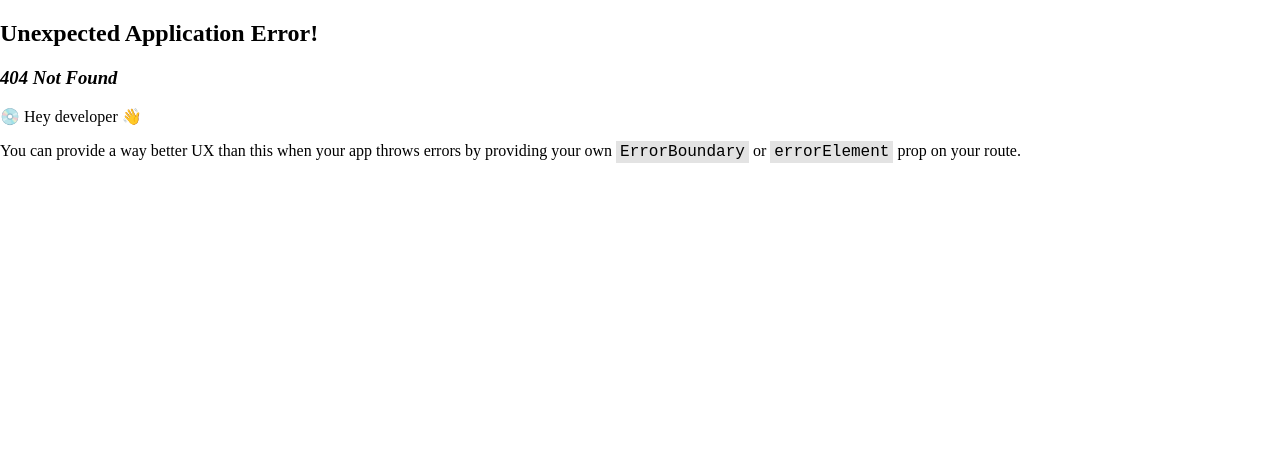
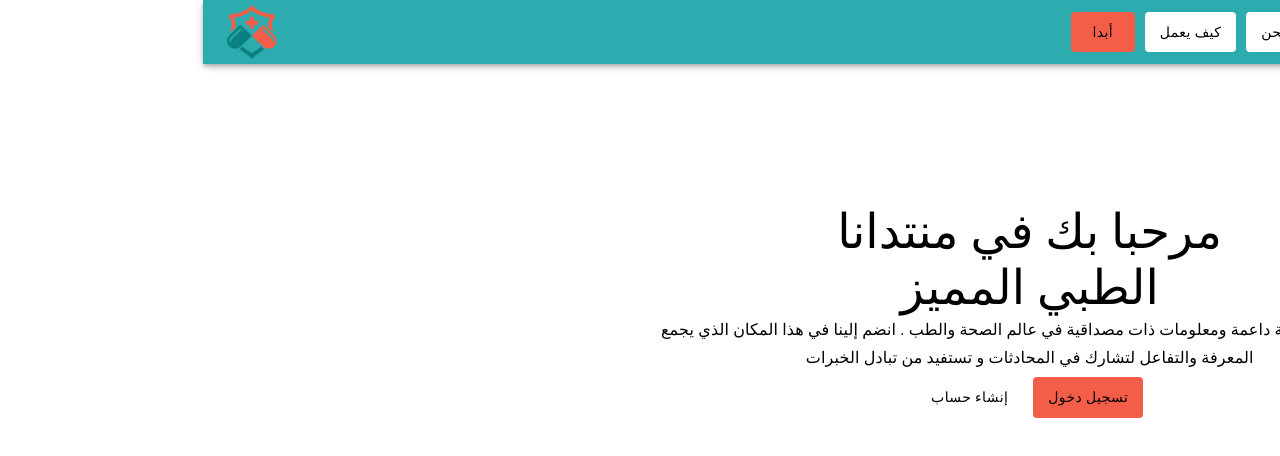
Before and after one commit to mohammedalakhras/Smart-Hospital, a React (Vite) app in the folder frontOf5thYearProject/: page /start in a window 1280 px wide. Before the commit this address had no page. Shown: the top 456 px of the page. Built offline with nearby package versions, Linux system fonts and the light colour scheme.

Commit message:
start inital start page

```diff
--- /dev/null
+++ b/frontOf5thYearProject/src/components/StartPage/TopNavBar.jsx
@@ -0,0 +1,27 @@
+import { Box, AppBar, Toolbar, Button } from "@mui/material";
+import classes from "./TopNavBar.module.css";
+export default function TopNavBar() {
+  return (
+    <>
+      <Box>
+        <AppBar
+          sx={{
+            background:'var(--primary)',
+          }}
+        >
+          <Toolbar className={classes.Toolbar}>
+            <Box className={classes.groupButton}>
+              <Button>تسجيل الدخول</Button>
+              <Button>من نحن</Button>
+              <Button>كيف يعمل</Button>
+              <Button>أبدا</Button>
+            </Box>
+
+            <img src="./Group 27.png" alt="" className={classes.logo}/>
+          </Toolbar>
+        </AppBar>
+      </Box>
+      <Toolbar />
+    </>
+  );
+}
--- /dev/null
+++ b/frontOf5thYearProject/src/components/StartPage/TopNavBar.module.css
@@ -0,0 +1,16 @@
+.groupButton button {
+    background-color: white;
+    color:black;
+    margin: 5px;
+    padding: 8px 15px;
+}
+.groupButton button:last-child {
+    background-color: var(--secondary);
+}
+.Toolbar{
+    display: flex;
+    justify-content: space-between;
+}
+.logo{
+    width:50px
+}
--- /dev/null
+++ b/frontOf5thYearProject/src/components/StartPage/mainArea/MainArea.jsx
@@ -0,0 +1,13 @@
+import {Box} from '@mui/material'
+
+import WellcomSection from './wellocomSection/WellcomSection'
+import VariantSection from './variantSection/VariantSection'
+export default function MainArea() {
+
+  return (
+    <Box sx={{marginTop:'20px'}} >
+        <WellcomSection />
+        <VariantSection />
+    </Box>
+  )
+}
--- /dev/null
+++ b/frontOf5thYearProject/src/components/StartPage/mainArea/variantSection/VariantSection.jsx
@@ -0,0 +1,6 @@
+import {Box} from '@mui/material'
+export default function VariantSection() {
+  return (
+    <Box>VariantSection</Box>
+  )
+}
--- /dev/null
+++ b/frontOf5thYearProject/src/components/StartPage/mainArea/wellocomSection/WellcomSection.jsx
@@ -0,0 +1,30 @@
+import { Box, Typography, Grid, Button } from "@mui/material";
+import classes from './WellcomSection.module.css'
+import {useContext} from 'react'
+import { StartPageContext } from "../../../../pages/StartPage";
+export default function WellcomSection() {
+  const IsMobile = useContext(StartPageContext)
+  return (
+    <Box>
+      <Grid container p={10}>
+        <Grid item xs={IsMobile ? 12 : 8}>
+          <Box pt={5} textAlign="center">
+            <Typography variant="h3">
+              مرحبا بك في منتدانا
+              <div>الطبي المميز</div>
+            </Typography>
+            <Typography variant="subtitle1">
+              نحن هنا لتقديم بيئة داعمة ومعلومات ذات مصداقية في عالم الصحة والطب
+              . انضم إلينا في هذا المكان الذي يجمع المعرفة والتفاعل لتشارك في
+              المحادثات و تستفيد من تبادل الخبرات
+            </Typography>
+            <Box className={classes.groupButton}>
+              <Button>تسجيل دخول</Button>
+              <Button>إنشاء حساب</Button>
+            </Box>
+          </Box>
+        </Grid>
+      </Grid>
+    </Box>
+  );
+}
--- /dev/null
+++ b/frontOf5thYearProject/src/components/StartPage/mainArea/wellocomSection/WellcomSection.module.css
@@ -0,0 +1,9 @@
+.groupButton button {
+    background-color: white;
+    color:black;
+    margin: 5px;
+    padding: 8px 15px;
+}
+.groupButton button:first-child {
+    background-color: #f45d48;
+}
--- a/frontOf5thYearProject/src/index.css
+++ b/frontOf5thYearProject/src/index.css
@@ -7,7 +7,10 @@
  * 1. Correct the line height in all browsers.
  * 2. Prevent adjustments of font size after orientation changes in iOS.
  */
-
+:root{
+  --primary:#2CACAE;
+  --secondary:#F45D48;
+}
  html {
   line-height: 1.15; /* 1 */
   -webkit-text-size-adjust: 100%; /* 2 */
@@ -22,6 +25,7 @@
 
 body {
   margin: 0;
+  direction: rtl;
 }
 
 /**
--- a/frontOf5thYearProject/src/main.jsx
+++ b/frontOf5thYearProject/src/main.jsx
@@ -1,13 +1,17 @@
 import React from "react";
 import ReactDOM from "react-dom/client";
 import App from "./pages/App.jsx";
+import StartPage from "./pages/StartPage.jsx";
 import "./index.css";
 import store from "./stor/index.js";
 import { Provider } from "react-redux";
+
 import { createBrowserRouter, RouterProvider } from "react-router-dom";
 
 const router = createBrowserRouter([
-  { path: "/", element: <App /> }
+  { path: "/", element: <App /> },
+  { path:'/start' , element:<StartPage />}
+
 ]);
 
 ReactDOM.createRoot(document.getElementById("root")).render(
--- /dev/null
+++ b/frontOf5thYearProject/src/pages/StartPage.jsx
@@ -0,0 +1,14 @@
+import TopNavBar from "../components/StartPage/TopNavBar";
+import MainArea from "../components/StartPage/mainArea/mainArea";
+import {useMediaQuery} from '@mui/material'
+import {createContext } from 'react'
+export const StartPageContext = createContext();
+export default function StartPage() {
+    const IsMobile = useMediaQuery('(max-width:600px)');
+  return <>
+    <StartPageContext.Provider value={IsMobile}>
+        <TopNavBar />
+        <MainArea />
+    </StartPageContext.Provider>
+  </>;
+}
```
Also changed, not shown: frontOf5thYearProject/public/Group 27.png (added).
